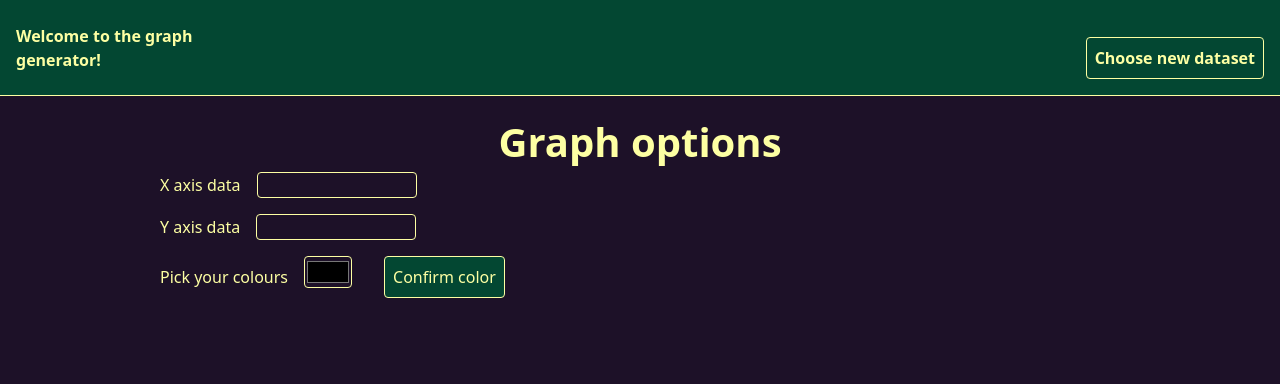
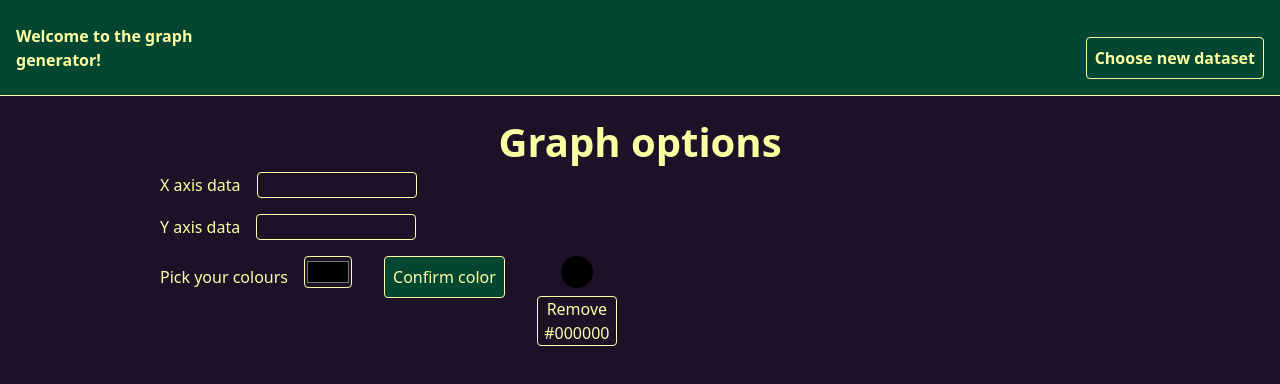
Before and after one commit to GiuliaBonifazi/graph-code-generator, a React (Vite) app: page /graph-options in a window 1280 px wide. Both pictures are taken after a click on the button "Confirm color". Shown: the top 384 px of the page. Built offline with nearby package versions, Linux system fonts and the light colour scheme.

Commit message:
implemented remove button for colours

```diff
--- a/src/pages/GraphOptions.jsx
+++ b/src/pages/GraphOptions.jsx
@@ -6,19 +6,22 @@ import GenericButton from "./components/GenericButton"
 
 
 const GraphOptions = () => {
-    const [currColor, setCurrColor] = useState(null)
+    const [currColor, setCurrColor] = useState("#000000")
     const [pickedColors, setPickedColors] = useState([])
 
     const onConfirmPickedColor = (event) => {
-        if (currColor != null) {
+        if (currColor != null && !pickedColors.includes(currColor)) {
             setPickedColors([...pickedColors, currColor])
-            console.log(pickedColors)
             setCurrColor(null)
         }
     }
 
     const onNewPickedColor = (event) => {
         setCurrColor(event.target.value)
+    }
+
+    const onRemoveColor = (color) => {
+        setPickedColors(pickedColors.filter((element) => element != color))
     }
 
     return <>
@@ -33,8 +36,12 @@ const GraphOptions = () => {
                 <GenericButton label="Confirm color" dims="h-fit p-2 w-fit" onClick={onConfirmPickedColor}/>
                 <div id="picked-colors-container" className="grid grid-flow-row grid-cols-5 gap-4">
                     {
-                        pickedColors.map((color, index) => {
-                            return <PickedColour key={"colour-number-" + index} color={color}></PickedColour>
+                        pickedColors.map((color) => {
+                            return <PickedColour
+                                key={color}
+                                color={color}
+                                onRemove={onRemoveColor}>
+                            </PickedColour>
                         })
                     }
                 </div>
--- a/src/pages/components/PickedColour.jsx
+++ b/src/pages/components/PickedColour.jsx
@@ -1,9 +1,11 @@
+import GenericButton from "./GenericButton"
 
 
 function PickedColour(props) {
-    return <>
+    return <div className="flex flex-col space-y-2 items-center">
         <div key={props.id} className={"rounded-full h-8 w-8"} style={{backgroundColor: props.color}}></div>
-    </>
+        <GenericButton label={"Remove " + props.color} dims="h-fit w-20" onClick={() => {props.onRemove(props.color)}}></GenericButton>
+    </div>
 }
 
 export default PickedColour
```
